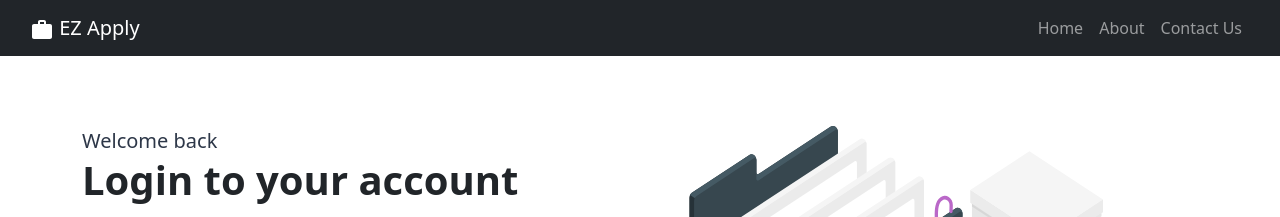
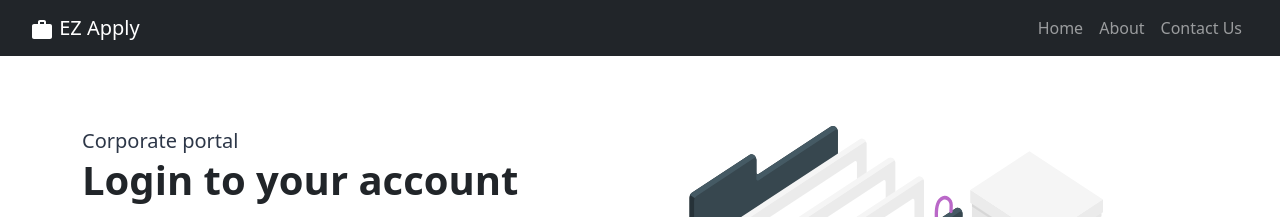
Before and after one commit to jamessnguyenn/2021-fall-cs160-team-iron-man, a React (Create React App) app in the folder frontend/: page /recruiter/login in a window 1280 px wide. Shown: the top 217 px of the page. Built offline with nearby package versions, Linux system fonts and the light colour scheme.

Commit message:
added handling for other error codes on dashboard and differientiated the login pages

```diff
--- a/frontend/src/components/jobSeekerLogin/JobSeekerLogin.js
+++ b/frontend/src/components/jobSeekerLogin/JobSeekerLogin.js
@@ -49,11 +49,11 @@ export default function JobSeekerLogin () {
   return (
     <div style={{height:"100vh"}}>
       <NavBar/>
-    <div className='container pt-5'>
+    <div className="container" style={{ paddingTop: "70px" }}>
       <Row className='mb-3'>
         <Col>
         <div>
-          <span style={{fontSize: '20px', fontWeight: '400', color: '#2D3748'}}>Welcome back</span>
+          <span style={{fontSize: '20px', fontWeight: '400', color: '#2D3748'}}>Job Seeker Portal</span>
           <h1 className='' style={{ fontWeight: 'bold' }}>Login to your account</h1>
         </div>
         <div className='bg mt-5 pt-2'>
--- a/frontend/src/components/recruiterDashboard/RecruiterDashboard.js
+++ b/frontend/src/components/recruiterDashboard/RecruiterDashboard.js
@@ -32,9 +32,13 @@ export default function RecruiterLogin() {
       setLoading(true)
     })
     .catch(err=>{
+      if(err.response.status === 403 || err.response.status === 401){
+        localStorage.clear();
+        history.push('/recruiter/login')
+      }
       setLoading(true)
     })
-  }, [])
+  }, [history])
 
   useEffect(()=>{
     if(jobPostings.length > 0){
@@ -46,7 +50,6 @@ export default function RecruiterLogin() {
   }, [jobPostings])
 
   useEffect(()=>{
-    console.log("test")
     if(selected.length >0 ){
       setJobPostings(response.filter(jobPosting=>{
         return selected.indexOf(jobPosting._id) > -1;
--- a/frontend/src/components/recruiterLogin/RecruiterLogin.js
+++ b/frontend/src/components/recruiterLogin/RecruiterLogin.js
@@ -60,7 +60,7 @@ export default function RecruiterLogin() {
                   color: "#2D3748",
                 }}
               >
-                Welcome back
+               Corporate portal
               </span>
               <h1 className="" style={{ fontWeight: "bold" }}>
                 Login to your account
```
